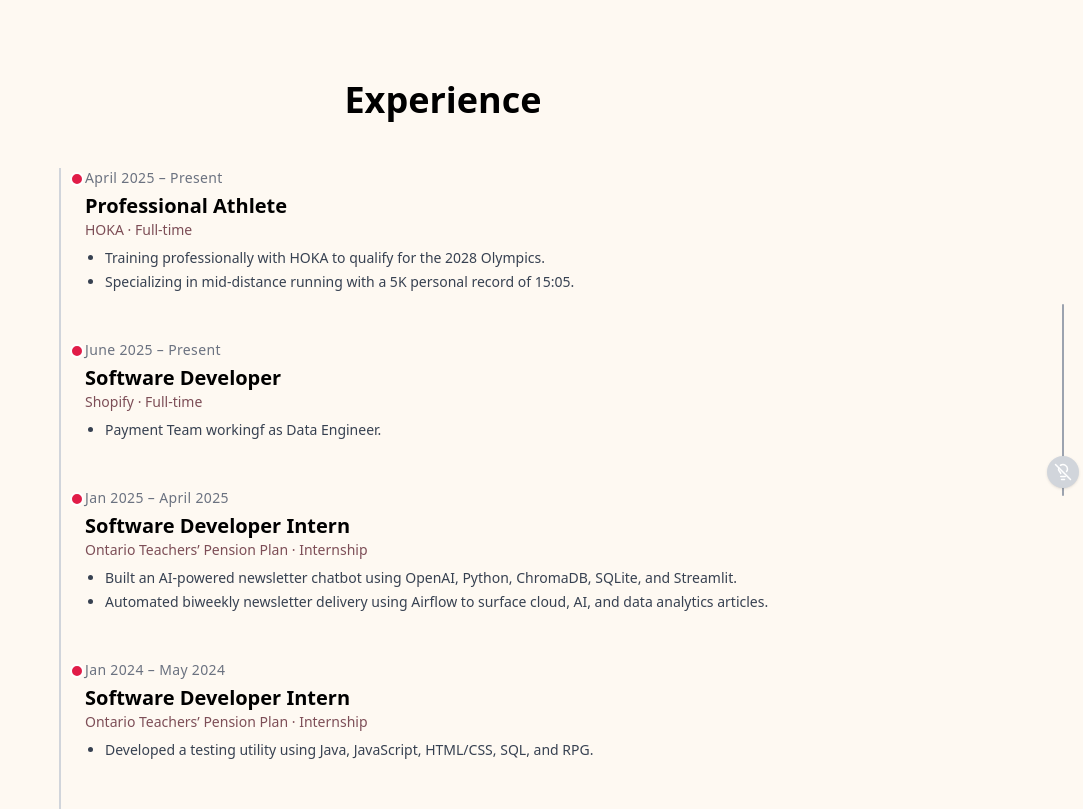
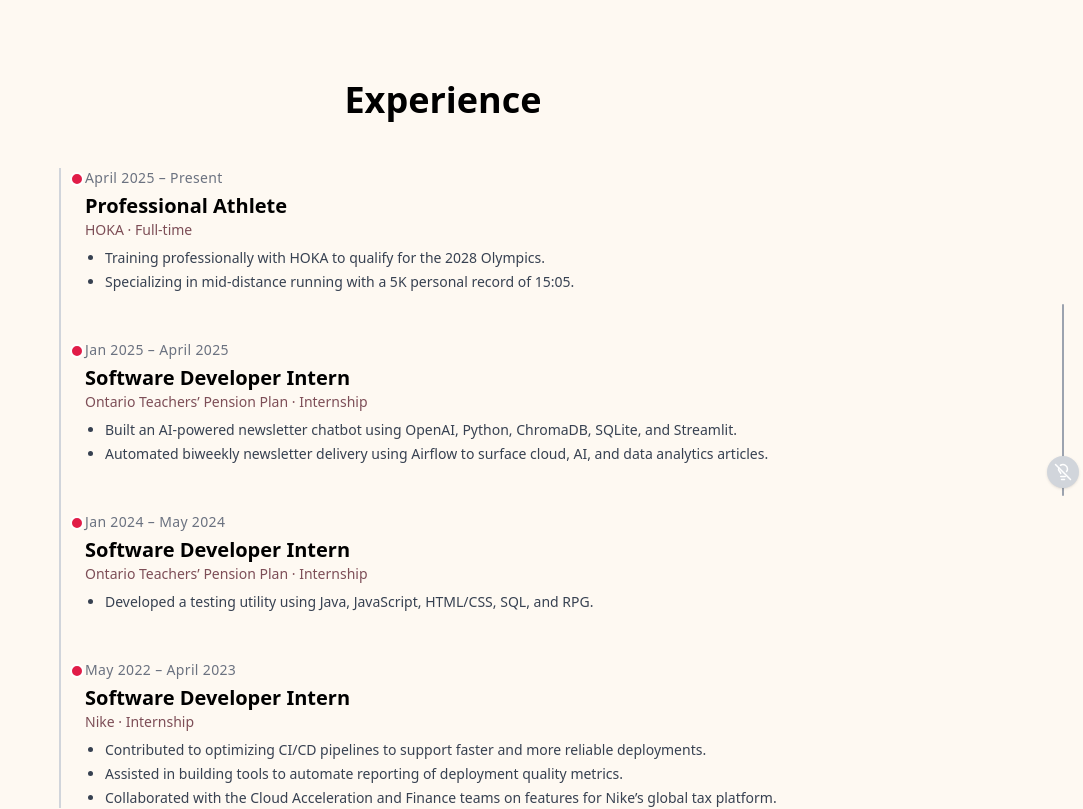
Before and after one commit to suha-neshat/portfolio, a React (Vite) app: page /experience in a window 1280 px wide. Shown: the top 809 px of the page, without its empty margins (197-1280 px from the left). Built offline with nearby package versions, Linux system fonts and the light colour scheme.

Commit message:
Fix case mismatch in About.tsx import

```diff
--- a/src/pages/experience.tsx
+++ b/src/pages/experience.tsx
@@ -11,15 +11,7 @@ const experiences = [
       "Specializing in mid-distance running with a 5K personal record of 15:05."
     ]
   },
-  {
-    title: "Software Developer",
-    company: "Shopify",
-    type: "Full-time",
-    date: "June 2025 – Present",
-    points: [
-      "Payment Team workingf as Data Engineer."
-    ]
-  },
+
   {
     title: "Software Developer Intern",
     company: "Ontario Teachers’ Pension Plan",
```
